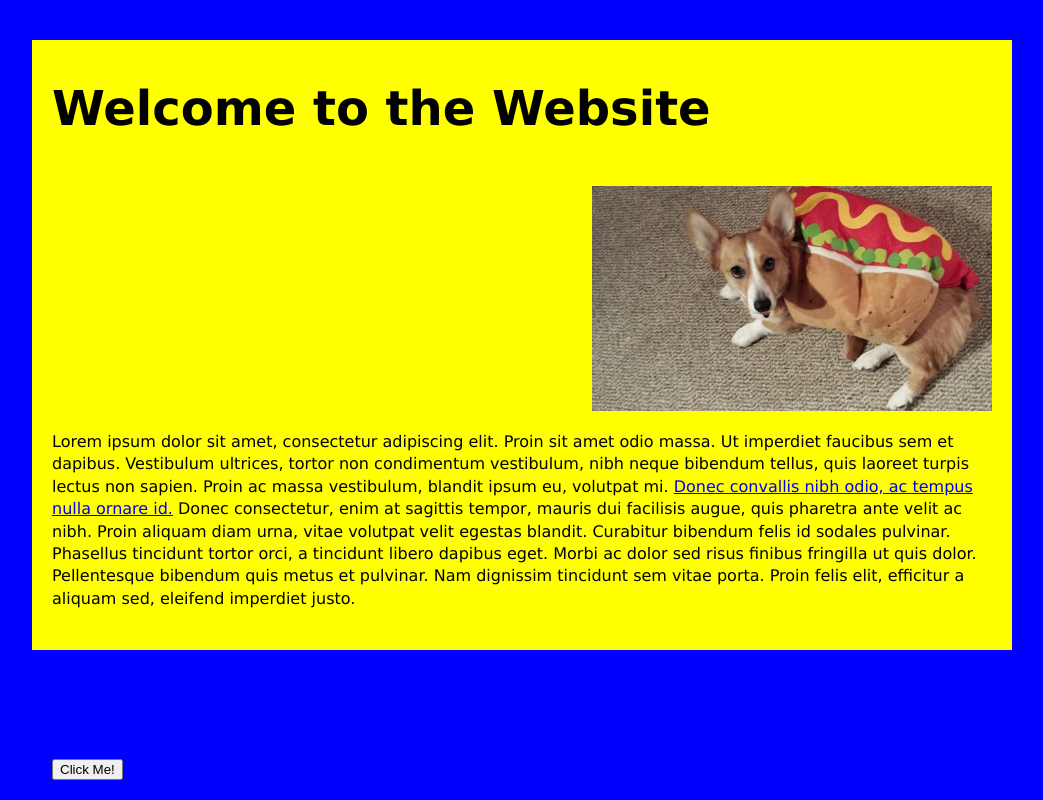
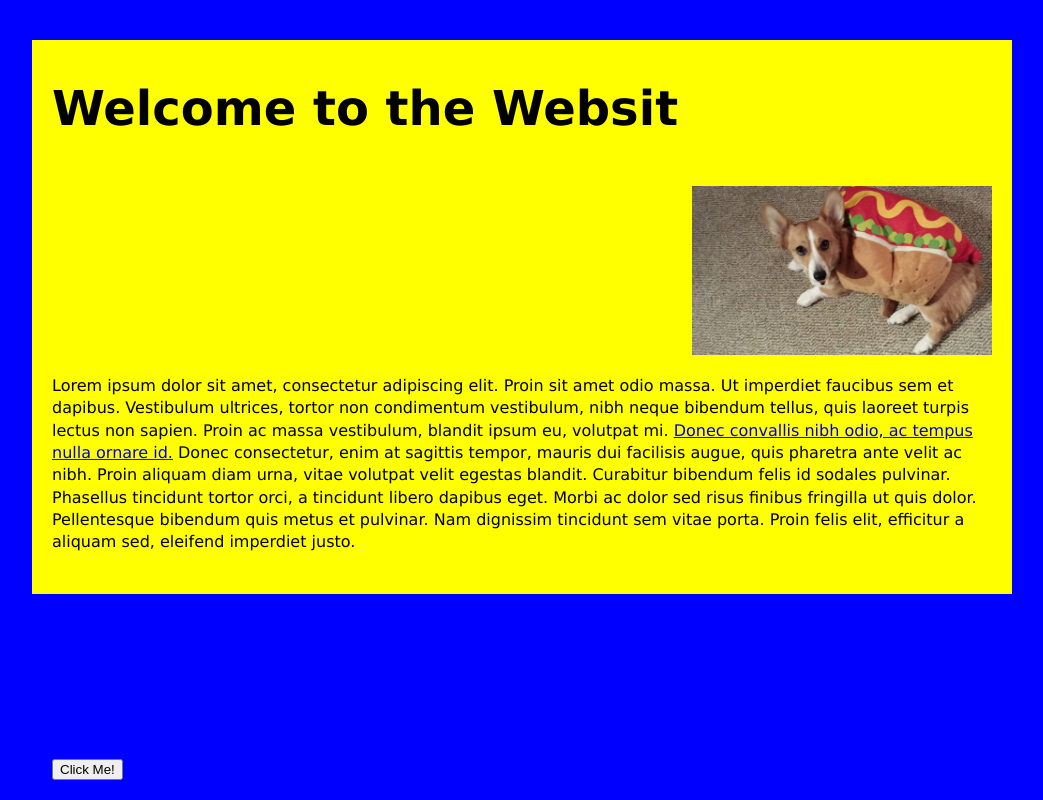
Before and after one commit to kevinles117/kevinles117.github.io, a plain HTML site: page index.html in a window 1280 px wide. Shown: the whole page, without its empty margins (118-1161 px from the left). Drawn offline with Linux system fonts and the light colour scheme.

Commit message:
fjesi;oj

```diff
--- a/css/styles.css
+++ b/css/styles.css
@@ -25,7 +25,7 @@ h1 {
 }
 
 img {
-  width: 400px;
+  width: 300px;
   float: right;
   margin: 30px 0 0 30px;
 }
--- a/index.html
+++ b/index.html
@@ -10,7 +10,7 @@
 
 <body>
   <div id="wrapper">
-    <h1>Welcome to the Website</h1>
+    <h1>Welcome to the Websit</h1>
 
     <img src="images/ein.jpg" alt="ein">
 
```
